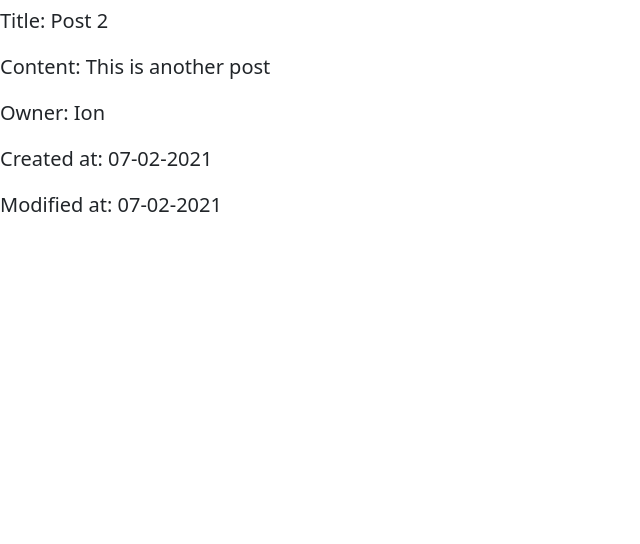
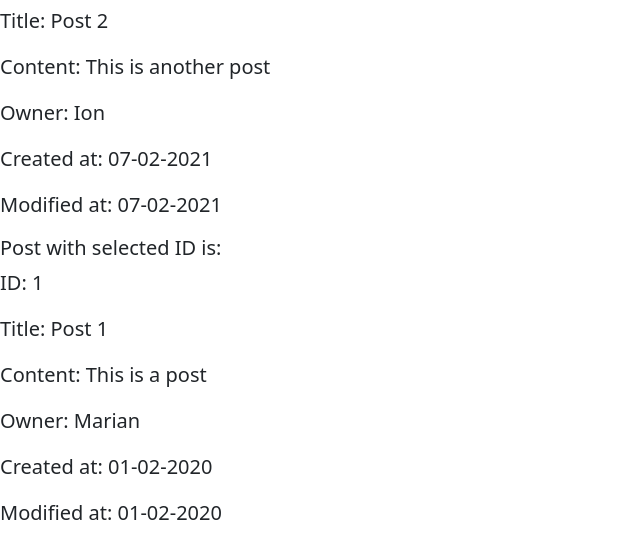
Before and after one commit to AQROBY/BlogApp, a Flask app: page / in a window 1280 px wide. Shown: the part 372-916 px from the top of the page, without its empty margins (0-640 px from the left). Before the commit the page ends 584 px from the top, so only its background shows below. Run offline with Flask 2, Linux system fonts and the light colour scheme.

Commit message:
FIx repository findById method

```diff
--- a/website/repository/repository.py
+++ b/website/repository/repository.py
@@ -3,10 +3,11 @@ class Repository:
         self.repo = list()
 
     def findById(self, id):
-        if not (id in self):
+        for post in self.repo:
+            if id == post.id:
+                return post
+        else:
             return None
-        else:
-            return self.repo[id]
 
     def findAll(self):
         return self.repo
--- a/website/templates/index.html
+++ b/website/templates/index.html
@@ -9,4 +9,11 @@
 <p class="lead">Created at: {{x.created_at}}</p>
 <p class="lead">Modified at: {{x.modified_at}}</p>
 {% endfor %}
+<h1 class="lead">Post with selected ID is:</h1>
+<p class="lead">ID: {{findId.id}}</p>
+<p class="lead">Title: {{findId.title}}</p>
+<p class="lead">Content: {{findId.content}}</p>
+<p class="lead">Owner: {{findId.owner}}</p>
+<p class="lead">Created at: {{findId.created_at}}</p>
+<p class="lead">Modified at: {{findId.modified_at}}</p>
 {% endblock %}
--- a/website/views.py
+++ b/website/views.py
@@ -9,10 +9,9 @@ views = Blueprint("views", __name__)
 def index():
     x = Post(1, "Post 1", "This is a post", "Marian", "01-02-2020", "01-02-2020")
     y = Post(2, "Post 2", "This is another post", "Ion", "07-02-2021", "07-02-2021")
-    li = [x, y]
 
     xx = Repository()
     xx.save(x)
     xx.save(y)
 
-    return render_template("index.html", content=xx.findAll())
+    return render_template("index.html", content=xx.findAll(), findId=xx.findById(1))
```
